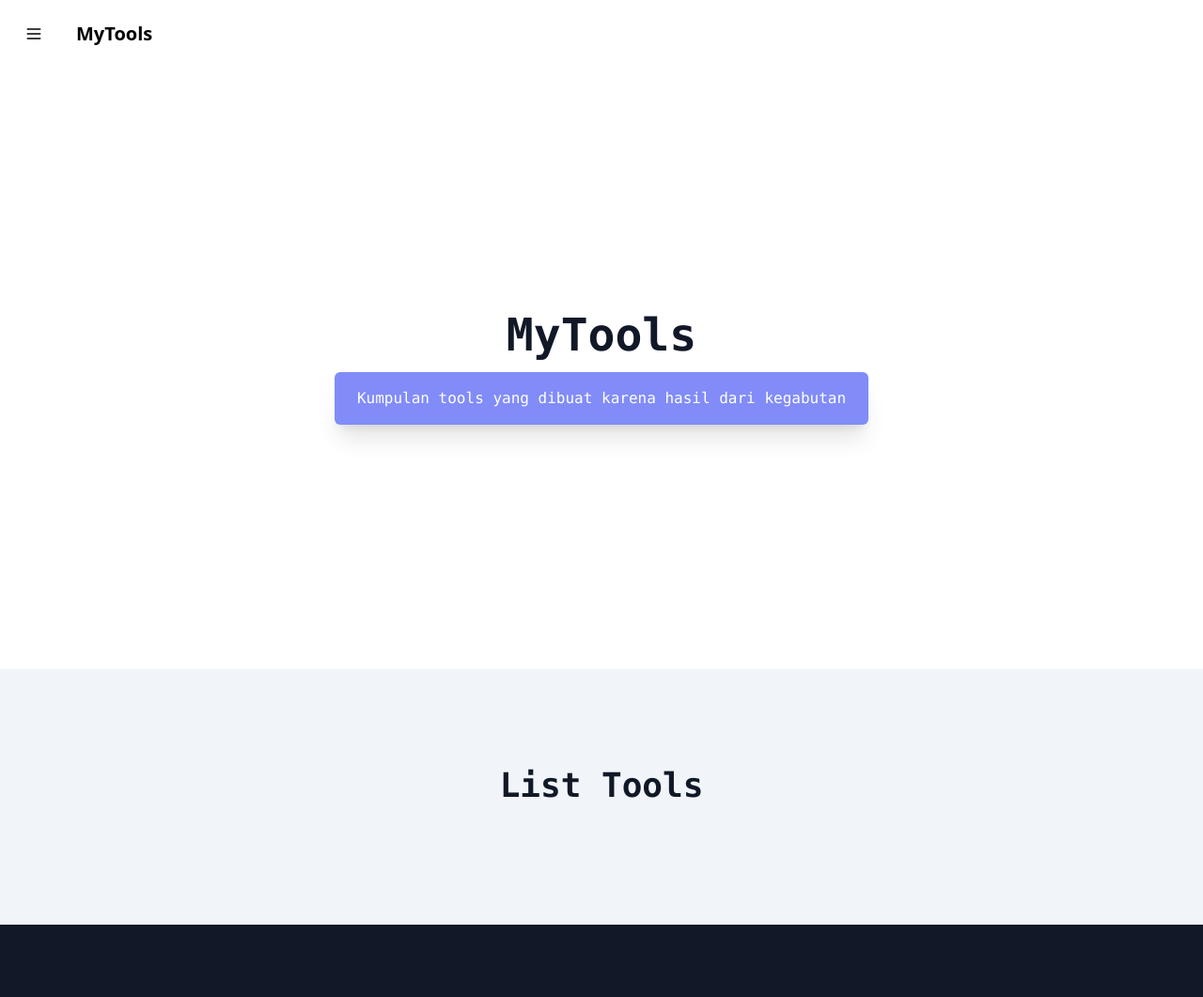
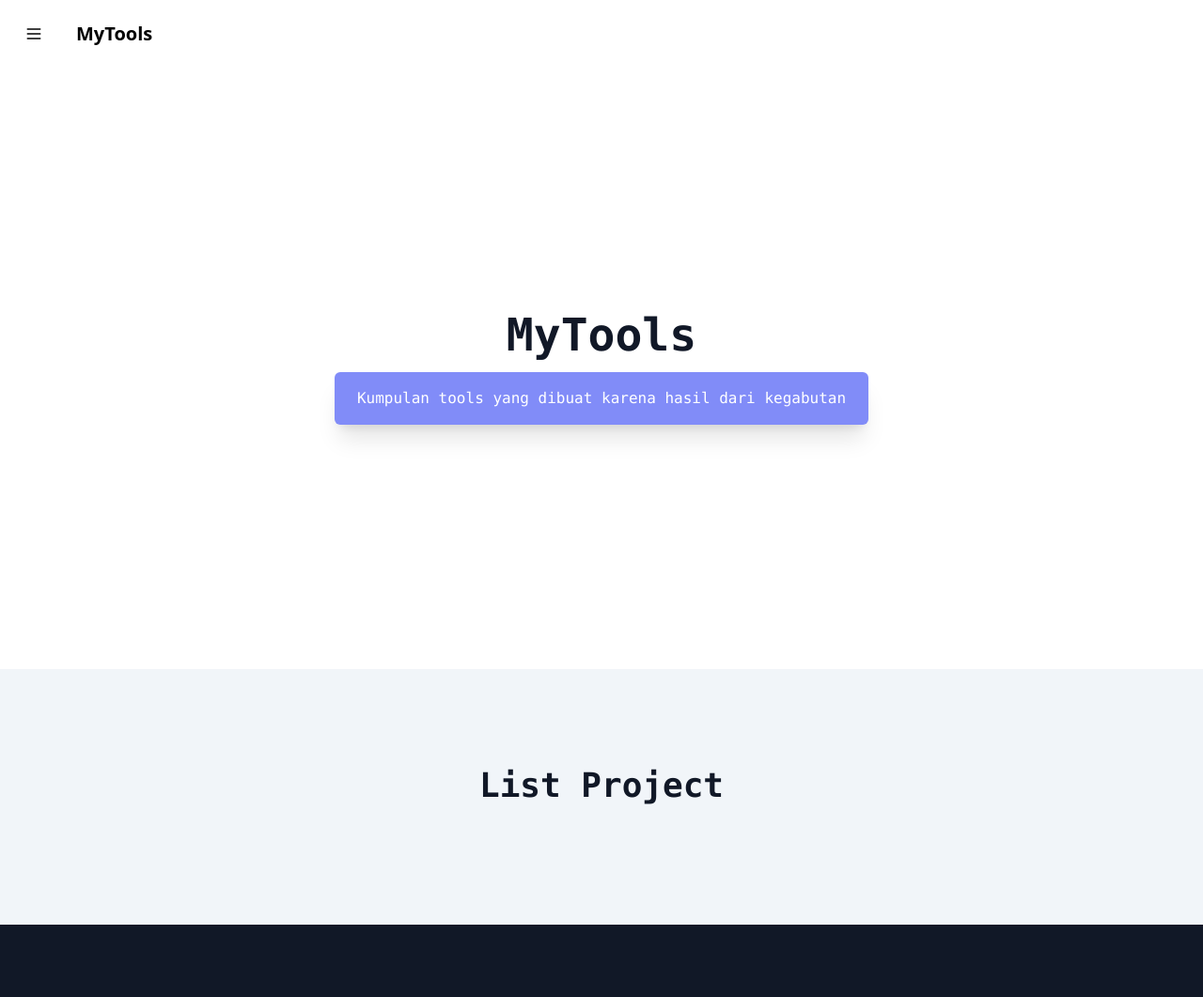
Before and after one commit to jeremy776/tools, a plain HTML site: page index.html in a window 1280 px wide. Shown: the top 1061 px of the page at 94% size. Drawn offline with nearby package versions, Linux system fonts and the light colour scheme; no server answers.

Commit message:
sedikit perubahan

```diff
--- a/index.html
+++ b/index.html
@@ -47,7 +47,7 @@
 	</div>
 
 	<div class="bg-slate-100 py-20 text-black dark:text-gray-700">
-		<h1 class="text-center pt-6 mb-4 text-4xl font-extrabold text-gray-900 font-mono">List Tools</h1>
+		<h1 class="text-center pt-6 mb-4 text-4xl font-extrabold text-gray-900 font-mono">List Project</h1>
 		<div id="project-list" class="p-4 flex gap-3 justify-center flex-wrap"></div>
 	</div>
 
```
